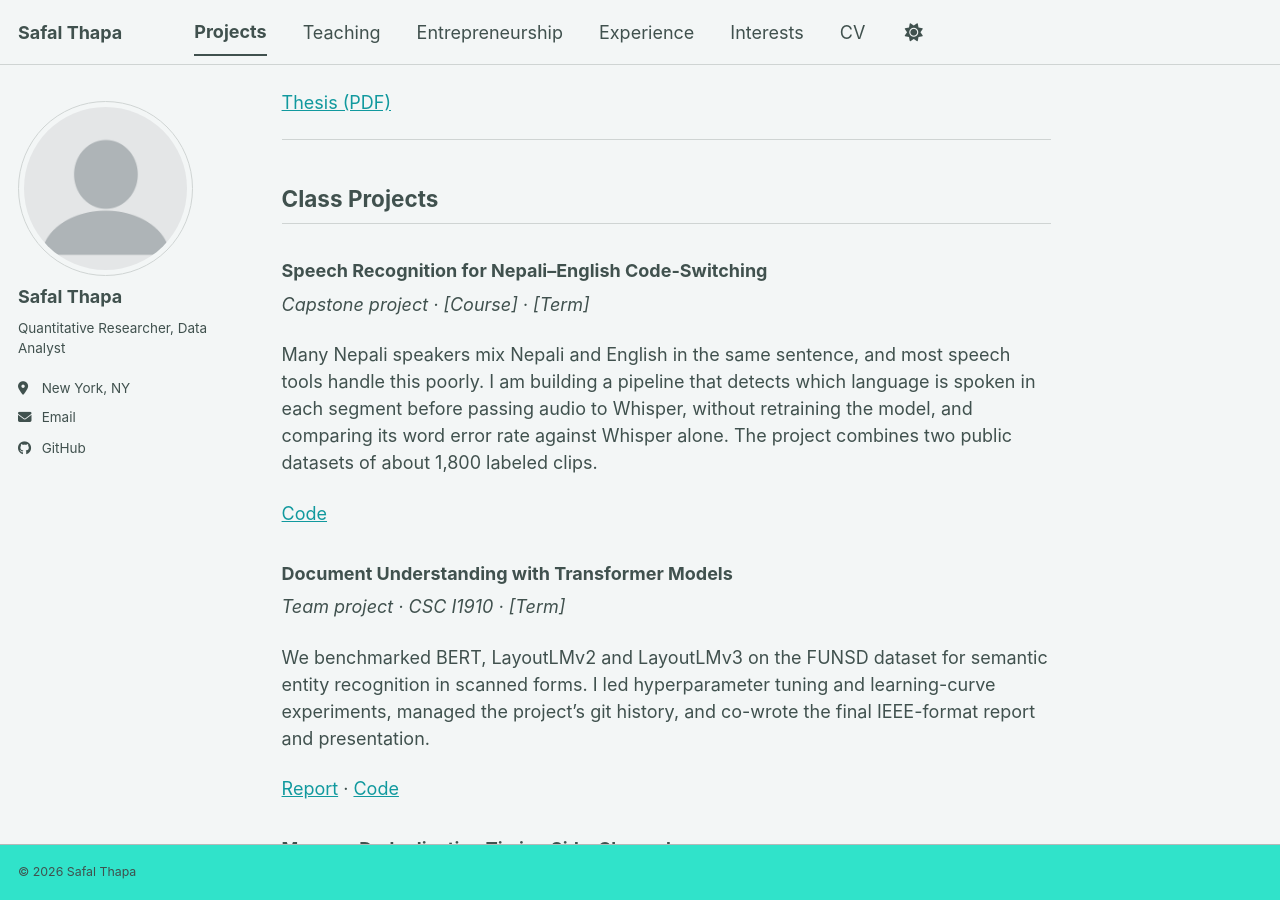
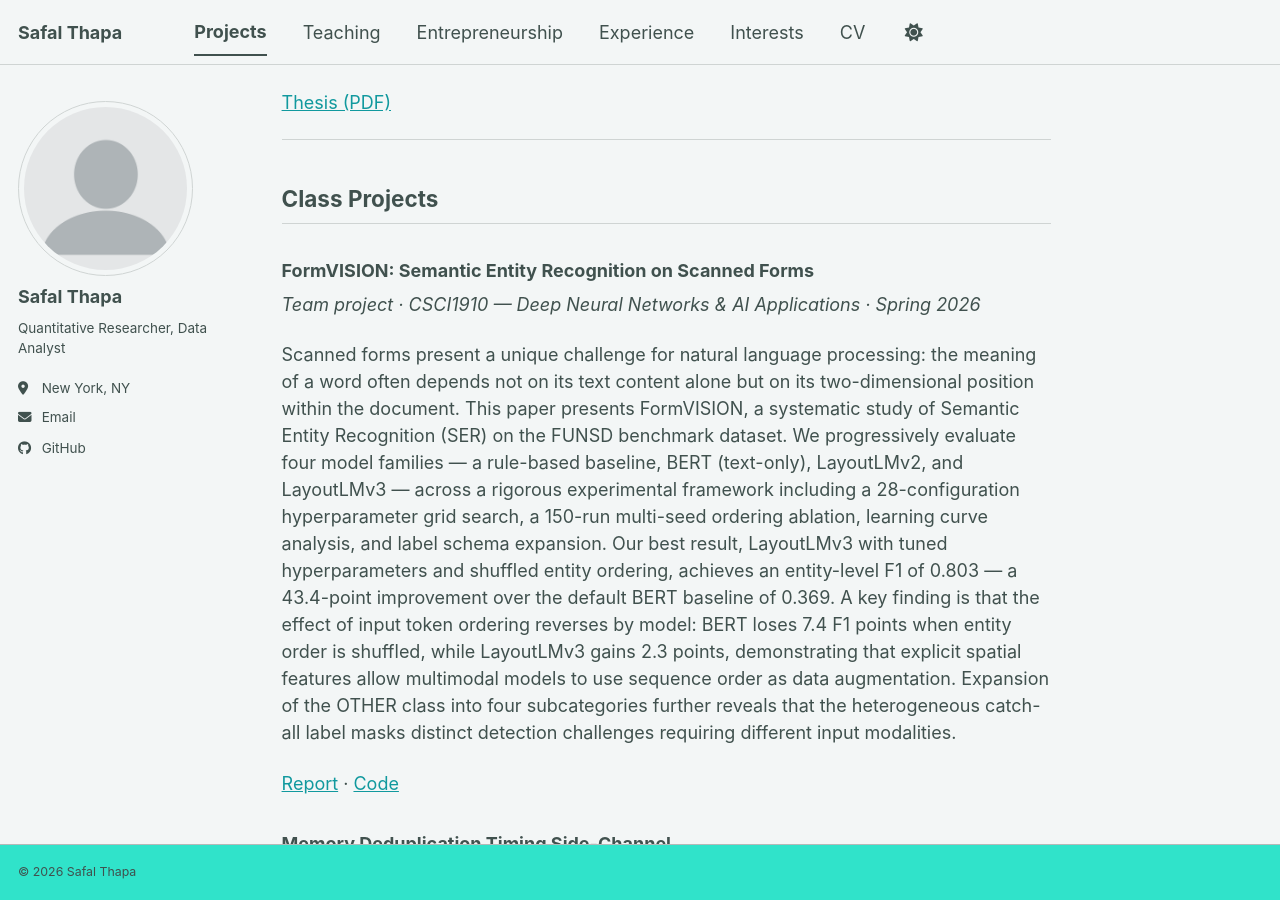
Before and after one commit to SafalThapa17/safalthapa.github.io, a Jekyll site: the page built from _pages/projects.md, in a window 1280 px wide and 900 px high, scrolled down 1244 px. Built offline with Jekyll 4.4.1, drawn with Linux system fonts in a browser that asks for light colours; a script bundle is joined from its source files by our own code; a style sheet for code colours, icons or effects is not loaded.

Commit message:
Update project details and replace Speech Recognition
Replaced the Speech Recognition project with FormVISION, detailing its approach to Semantic Entity Recognition on scanned forms and providing links to the report and code. Removed the Document Understanding project section.

```diff
--- a/_pages/projects.md
+++ b/_pages/projects.md
@@ -30,19 +30,13 @@ Partial least squares showed a significant brain–behavior relationship (r = 0.
 
 ## Class Projects
 
-### Speech Recognition for Nepali–English Code-Switching
-*Capstone project · [Course] · [Term]*
+### FormVISION: Semantic Entity Recognition on Scanned Forms
+*Team project · CSCI1910 — Deep Neural Networks & AI Applications · Spring 2026*
 
-Many Nepali speakers mix Nepali and English in the same sentence, and most speech tools handle this poorly. I am building a pipeline that detects which language is spoken in each segment before passing audio to Whisper, without retraining the model, and comparing its word error rate against Whisper alone. The project combines two public datasets of about 1,800 labeled clips.
+Scanned forms present a unique challenge for natural language processing: the meaning of a word often depends not on its text content alone but on its two-dimensional position within the document. This paper presents FormVISION, a systematic study of Semantic Entity Recognition (SER) on the FUNSD benchmark dataset. We progressively evaluate four model families — a rule-based baseline, BERT (text-only), LayoutLMv2, and LayoutLMv3 — across a rigorous experimental framework including a 28-configuration hyperparameter grid search, a 150-run multi-seed ordering ablation, learning curve analysis, and label schema expansion. Our best result, LayoutLMv3 with tuned hyperparameters and shuffled entity ordering, achieves an entity-level F1 of 0.803 — a 43.4-point improvement over the default BERT baseline of 0.369. A key finding is that the effect of input token ordering reverses by model: BERT loses 7.4 F1 points when entity order is shuffled, while LayoutLMv3 gains 2.3 points, demonstrating that explicit spatial features allow multimodal models to use sequence order as data augmentation. Expansion of the OTHER class into four subcategories further reveals that the heterogeneous catch-all label masks distinct detection challenges requiring different input modalities.
 
-[Code](REPO_LINK)
+[Report](https://github.com/SafalThapa17/formVision/blob/8881070fe0b7374b440d8e795c834119ced0da78/reports/final_report.md) · [Code](https://github.com/SafalThapa17/formVision/tree/8881070fe0b7374b440d8e795c834119ced0da78/notebooks/experiments)
 
-### Document Understanding with Transformer Models
-*Team project · CSC I1910 · [Term]*
-
-We benchmarked BERT, LayoutLMv2 and LayoutLMv3 on the FUNSD dataset for semantic entity recognition in scanned forms. I led hyperparameter tuning and learning-curve experiments, managed the project's git history, and co-wrote the final IEEE-format report and presentation.
-
-[Report](LINK) · [Code](REPO_LINK)
 
 ### Memory Deduplication Timing Side-Channel
 *OS Security · [Term]*
```
